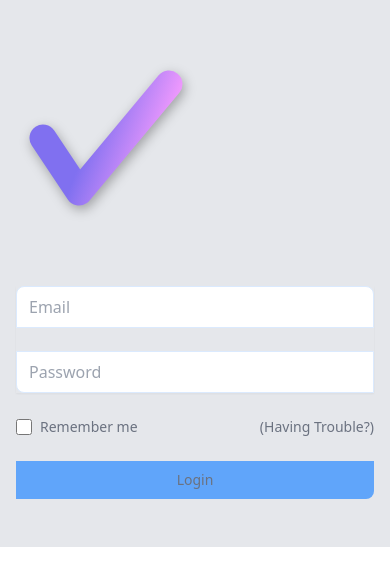
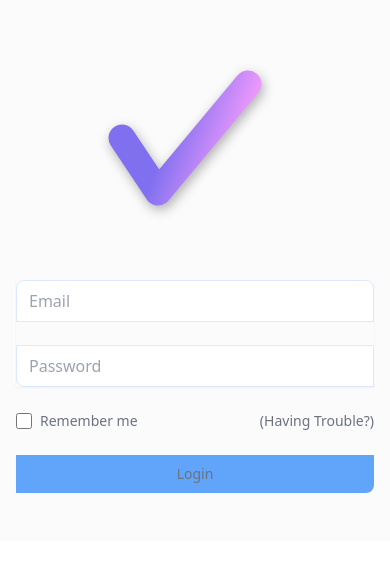
Before and after one commit to DoinaFitchevici/react-todo-1, a React (Create React App) app: page / in a window 390 px wide. Shown: the top 586 px of the page. Built offline with nearby package versions, Linux system fonts and the light colour scheme.

Commit message:
Refactor Login component and SvgLogo component

```diff
--- a/src/components/Login.js
+++ b/src/components/Login.js
@@ -1,5 +1,4 @@
 import { useNavigate } from "react-router-dom";
-import style from "./Login";
 import SvgLogo from "./SvgLogo";
 
 const Login = () => {
@@ -11,18 +10,13 @@ const Login = () => {
     navigate("/home");
   };
   return (
-    <div className={style.body}>
+    <div>
       <div className="md:flex">
-        <div className="grid h-full bg-gray-200 md:h-screen md:w-3/5">
+        <div className="grid h-full bg-[#f7f3f35e] md:h-screen md:w-3/5">
           <div className="flex min-h-full items-center justify-center py-12 px-4 sm:px-6 lg:px-8">
             <div className="w-full max-w-md space-y-8">
-              <div>
-                {/* <img
-                  className="mx-auto h-15 w-auto"
-                  src={todoSVG}
-                  alt="Todo Logo"
-                /> */}
-                <SvgLogo />
+              <div className="flex justify-center">
+                <SvgLogo height="200px" width="200px" transition={true} />
               </div>
               <form className="mt-8 space-y-6" onSubmit={handleSubmit}>
                 <div className="-space-y-px shadow-sm">
--- a/src/components/SvgLogo.css
+++ b/src/components/SvgLogo.css
@@ -16,9 +16,14 @@
     /* Needed to properly apply the filter to the svg */
 }
 
-svg {
+.logo-svg {
+    filter: drop-shadow(2px 4px 6px rgba(0, 0, 0, 0.3));
+}
+
+.logo-svg.no-transition {
+    animation: none;
+}
+
+.logo-svg.with-transition {
     animation: slideInFromLeft 2s ease-out forwards;
-    filter: drop-shadow(2px 4px 6px rgba(0, 0, 0, 0.3));
-    /* Apply shadow effect */
-
 }
--- a/src/components/SvgLogo.js
+++ b/src/components/SvgLogo.js
@@ -1,9 +1,12 @@
 import "./SvgLogo.css";
 
-const SvgLogo = ({ width = "200px", height = "200px" }) => {
+const SvgLogo = ({ width = "200px", height = "200px", transition = false }) => {
+  const className = transition ? "logo-svg with-transition" : "logo-svg";
+
   return (
     <div className="svg-container" style={{ width, height }}>
       <svg
+        className={className}
         width="90%"
         height="90%"
         viewBox="0 0 200 200"
```
